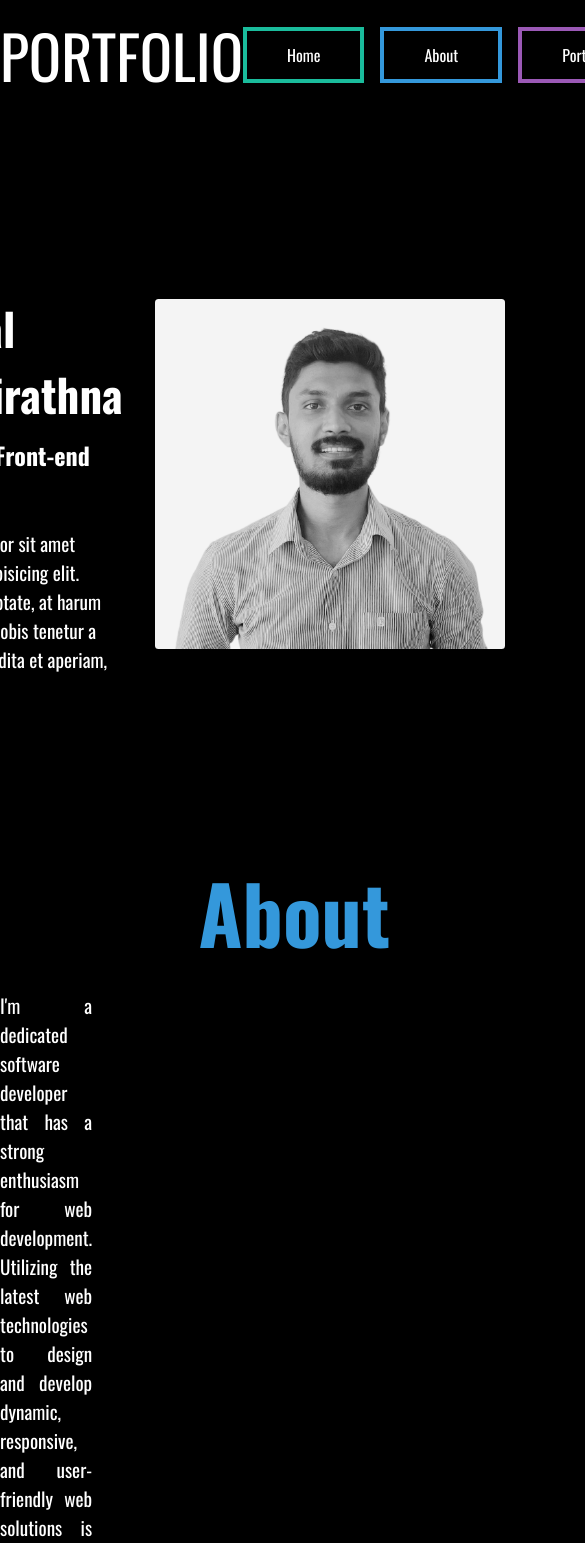
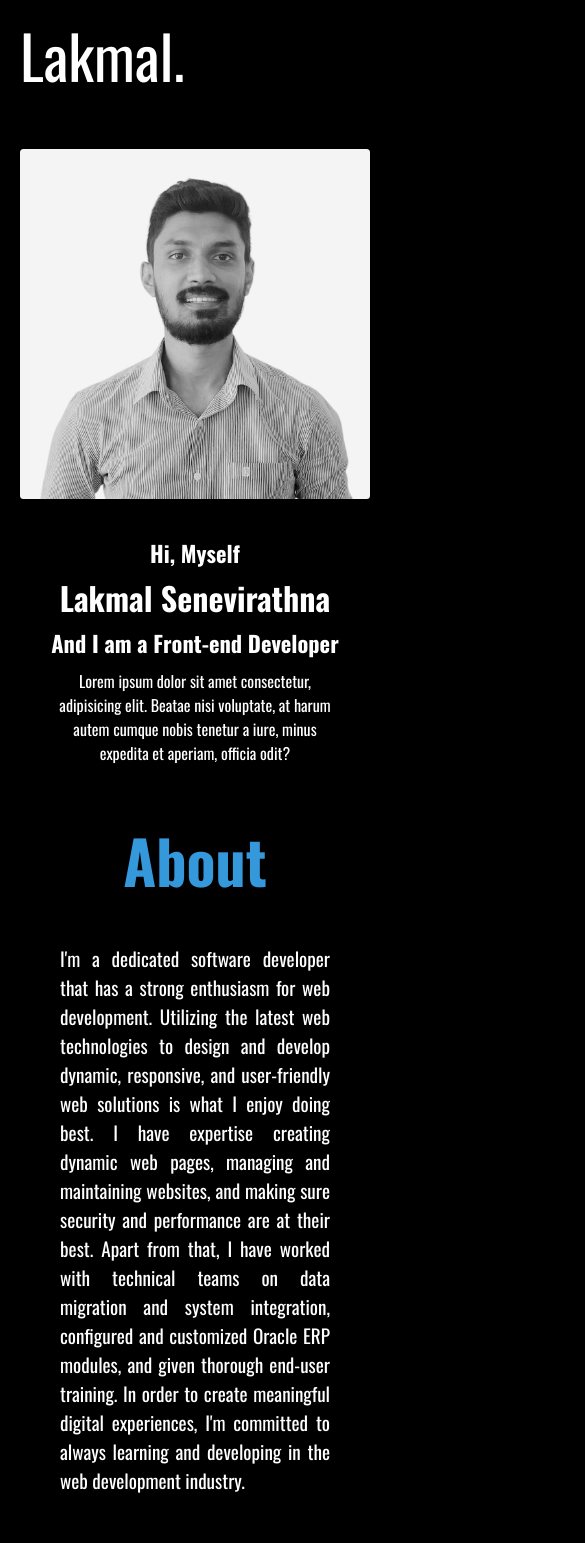
Before and after one commit to LakmalSenevirathna/portfolio-website-react, a React (Vite) app: page / in a window 390 px wide. Shown: the top 1543 px of the page, 585 px wide, since content can reach past the window. Built offline with nearby package versions, Linux system fonts and the light colour scheme.

Commit message:
fifth commit

```diff
--- a/src/App.jsx
+++ b/src/App.jsx
@@ -8,7 +8,7 @@ import Footer from './Components/Footer/Footer'
 
 const App = () => {
   return (
-    <div>
+    <div className='container'>
       <Navbar/>
       <Header/>
       <About/>
--- a/src/Components/About/About.css
+++ b/src/Components/About/About.css
@@ -1,13 +1,13 @@
 .about__section__container{
     max-width: 1200px;
-    margin: 150px auto 0px auto;
+    margin: 180px auto 0px auto;
 }
 
 .about__section__container h1{
     color: #3498db;
     font-size: 80px;
     text-align: right;
-    margin-bottom: 20px;
+    margin-bottom: 40px;
 }
 
 .about__content{
@@ -40,3 +40,20 @@
     font-size: 1.2rem;
     text-align: justify;
 }
+
+@media (max-width: 767px) {
+    .about__section__container{
+        margin-top: 50px;
+        padding: 0px 10px;
+    }
+
+    .about__section__container h1{
+        font-size: 60px;
+        text-align: center;
+    }
+
+    .about__content{
+        flex-direction: column;
+        padding: 0px 40px;
+    }
+}
--- a/src/Components/Contact/Contact.css
+++ b/src/Components/Contact/Contact.css
@@ -1,17 +1,12 @@
 .contact__section__container{
     max-width: 1200px;
-    margin: 150px auto 0px auto;
+    margin: 180px auto 0px auto;
 }
 
 .contact__section__container h1{
     color: #e74c3c;
     font-size: 80px;
-    margin-bottom: 20px;
-    text-align: right;
-}
-
-.contact__section__container h2{
-    font-size: 60px;
+    margin-bottom: 40px;
     text-align: right;
 }
 
@@ -55,3 +50,42 @@
     display: block;
     cursor: pointer;
 }
+
+@media (max-width: 767px) {
+    .contact__section__container{
+        margin-top: 50px;
+    }
+
+    .contact__section__container h1{
+        text-align: center;
+        font-size: 60px;
+    }
+
+    .contact__content{
+        padding: 0px 40px;
+    }
+
+    .contact__form h3{
+        margin-bottom: 20px;
+        font-size: 1.5rem;
+    }
+
+    .contact__form form input{
+        height: 30px;
+        font-size: 15px;
+    }
+
+    .contact__form form textarea{
+        font-size: 15px;
+        height: 80px;
+    }
+
+    ::placeholder {
+        font-size: 15px;
+    }
+
+    .submit__button{
+        margin-top: 15px;
+    }
+
+}
--- a/src/Components/Footer/Footer.css
+++ b/src/Components/Footer/Footer.css
@@ -1,9 +1,36 @@
 .footer__section__container{
     max-width: 1200px;
-    margin: 150px auto 0px auto;
-    margin-bottom: 20px;
+    margin: 180px auto 0px auto;
+    margin-bottom: 5px;
 }
 
 .footer__section__container hr{
-    margin-bottom: 20px;
+    margin-bottom: 5px;
 }
+
+.footer__content{
+    display: flex;
+    align-items: center;
+    justify-content: space-between;
+    padding: 10px 0px;
+}
+
+.social__icons i {
+    margin-left: 10px;
+    cursor: pointer;
+}
+
+@media (max-width: 767px) {
+    .footer__section__container{
+        margin-top: 80px;
+        margin-bottom: 5px;
+    }
+
+    .footer__content{
+        padding: 10px 10px;
+    }
+
+    .social__icons i {
+        margin-left: 5px;
+    }
+}
--- a/src/Components/Footer/Footer.jsx
+++ b/src/Components/Footer/Footer.jsx
@@ -5,10 +5,15 @@ const Footer = () => {
   return (
     <div className='footer__section__container'>
       <hr />
-        <i class="ri-linkedin-box-line ri-3x"></i>
-        <i class="ri-instagram-line ri-3x"></i>
-        <i class="ri-github-line ri-3x"></i>
-        <i class="ri-mail-line ri-3x"></i>
+      <div className="footer__content">
+        <p>Designed & Developed by Me</p>
+        <div className="social__icons">
+          <i class="ri-linkedin-box-line ri-2x"></i>
+          <i class="ri-instagram-line ri-2x"></i>
+          <i class="ri-github-line ri-2x"></i>
+          <i class="ri-mail-line ri-2x"></i>
+        </div>
+      </div>
     </div>
   )
 }
--- a/src/Components/Header/Header.css
+++ b/src/Components/Header/Header.css
@@ -1,6 +1,6 @@
 .header__section__container{
     max-width: 1200px;
-    margin: 150px auto 0px auto;
+    margin: 180px auto 0px auto;
     display: flex;
     justify-content: center;
     align-items: center;
@@ -9,12 +9,12 @@
 
 .header__text__wrap h3{
     margin-bottom: 10px;
-    font-size: 1.5rem;
+    font-size: 1.8rem;
 }
 
 .header__text__wrap h1{
     margin-bottom: 10px;
-    font-size: 2.8rem;
+    font-size: 3rem;
 }
 
 .header__text__wrap p{
@@ -26,3 +26,27 @@
     max-width: 350px;
     border-radius: 1%;
 }
+
+@media (max-width: 767px) {
+    .header__section__container{
+        flex-direction: column-reverse;
+        padding: 0px 40px;
+        margin-top: 50px;
+        text-align: center;
+    }
+
+    .header__text__wrap h3{
+        margin-bottom: 5px;
+        font-size: 1.4rem;
+    }
+
+    .header__text__wrap h1{
+        margin-bottom: 5px;
+        font-size: 2rem;
+    }
+
+    .header__text__wrap p{
+        margin-top: 10px;
+        font-size: 1rem;
+    }
+}
--- a/src/Components/Header/Header.jsx
+++ b/src/Components/Header/Header.jsx
@@ -5,13 +5,13 @@ import headerImage from '../../Assets/Lakmal Senevirathna.png';
 const Header = () => {
   return (
     <div className='header__section__container'>
-
       <div className="header__text__wrap">
         <h3>Hi, Myself</h3>
         <h1>Lakmal Senevirathna</h1>
         <h3>And I am a Front-end Developer</h3>
         <p>Lorem ipsum dolor sit amet consectetur, adipisicing elit. Beatae nisi voluptate, at
-            harum autem cumque nobis tenetur a iure, minus expedita et aperiam, officia odit?</p>
+            harum autem cumque nobis tenetur a iure, minus expedita et aperiam, officia odit?
+        </p>
       </div>
       <div className="header__image__wrap">
         <img src={headerImage} alt="" className='header__image' />
--- a/src/Components/Navbar/Navbar.css
+++ b/src/Components/Navbar/Navbar.css
@@ -3,11 +3,11 @@
     justify-content: space-between;
     align-items: center;
     max-width: 1200px;
-    margin: 10px auto 0 auto;
+    margin: 10px auto 10px auto;
 }
 
 .navbar__logo{
-    font-size:60px;;
+    font-size:60px;
 }
 
 .navbar__links{
@@ -22,21 +22,31 @@
 }
 
 .navbar__item:nth-child(1) .navbar__link {
-    border: 4px solid #1abc9c;
+    background-color: #1abc9c;
   }
 
   .navbar__item:nth-child(2) .navbar__link {
-    border: 4px solid #3498db;
+    background-color: #3498db;
   }
 
   .navbar__item:nth-child(3) .navbar__link {
-    border: 4px solid #9b59b6;
+    background-color: #9b59b6;
   }
 
   .navbar__item:nth-child(4) .navbar__link {
-    border: 4px solid #e74c3c;
+    background-color: #e74c3c;
   }
 
   .navbar__link:hover {
     opacity: 0.8;
   }
+
+@media (max-width: 767px) {
+  .navbar{
+    padding: 0px 10px;
+  }
+
+  .navbar__links{
+    display: none;
+  }
+}
--- a/src/Components/Navbar/Navbar.jsx
+++ b/src/Components/Navbar/Navbar.jsx
@@ -4,7 +4,7 @@ import './Navbar.css'
 const Navbar = () => {
   return (
     <nav className='navbar'>
-      <div className='navbar__logo'>PORTFOLIO</div>
+      <div className='navbar__logo'>Lakmal.</div>
       <div className="navbar__container">
         <ul className='navbar__links'>
             <li className='navbar__item'><a href="#home" className='navbar__link'>Home</a></li>
--- a/src/Components/Portfolio/Portfolio.css
+++ b/src/Components/Portfolio/Portfolio.css
@@ -1,12 +1,12 @@
 .portfolio__section__container{
     max-width: 1200px;
-    margin: 150px auto 0px auto;
+    margin: 180px auto 0px auto;
 }
 
 .portfolio__section__container h1{
     color: #9b59b6;
     font-size: 80px;
-    margin-bottom: 20px;
+    margin-bottom: 40px;
 }
 
 .portfolio__content{
@@ -30,3 +30,27 @@
     margin-top: 30px;
     cursor: pointer;
 }
+
+@media (max-width: 767px) {
+    .portfolio__section__container{
+        margin-top: 50px;
+    }
+
+    .portfolio__section__container h1{
+        font-size: 60px;
+        text-align: center;
+    }
+
+    .portfolio__content{
+        grid-template-columns: repeat(1, 1fr);
+        padding: 0px 70px;
+    }
+
+    .portfolio__image{
+        width: 100%;
+    }
+
+    .show__more__button{
+        padding: 5px 40px;
+    }
+}
--- a/src/index.css
+++ b/src/index.css
@@ -8,3 +8,7 @@
   color: white;
   background-color: black;
 }
+
+.container{
+  padding: 0px 10px;
+}
```
